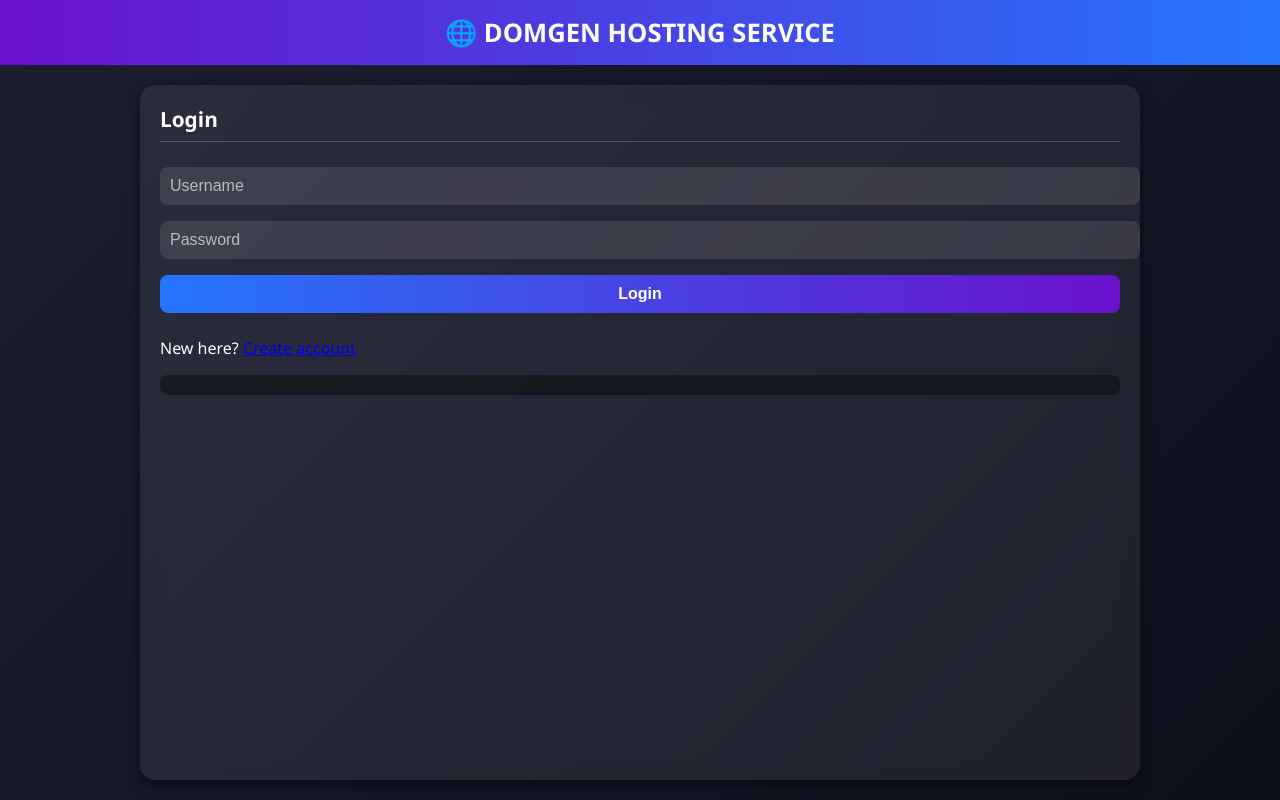
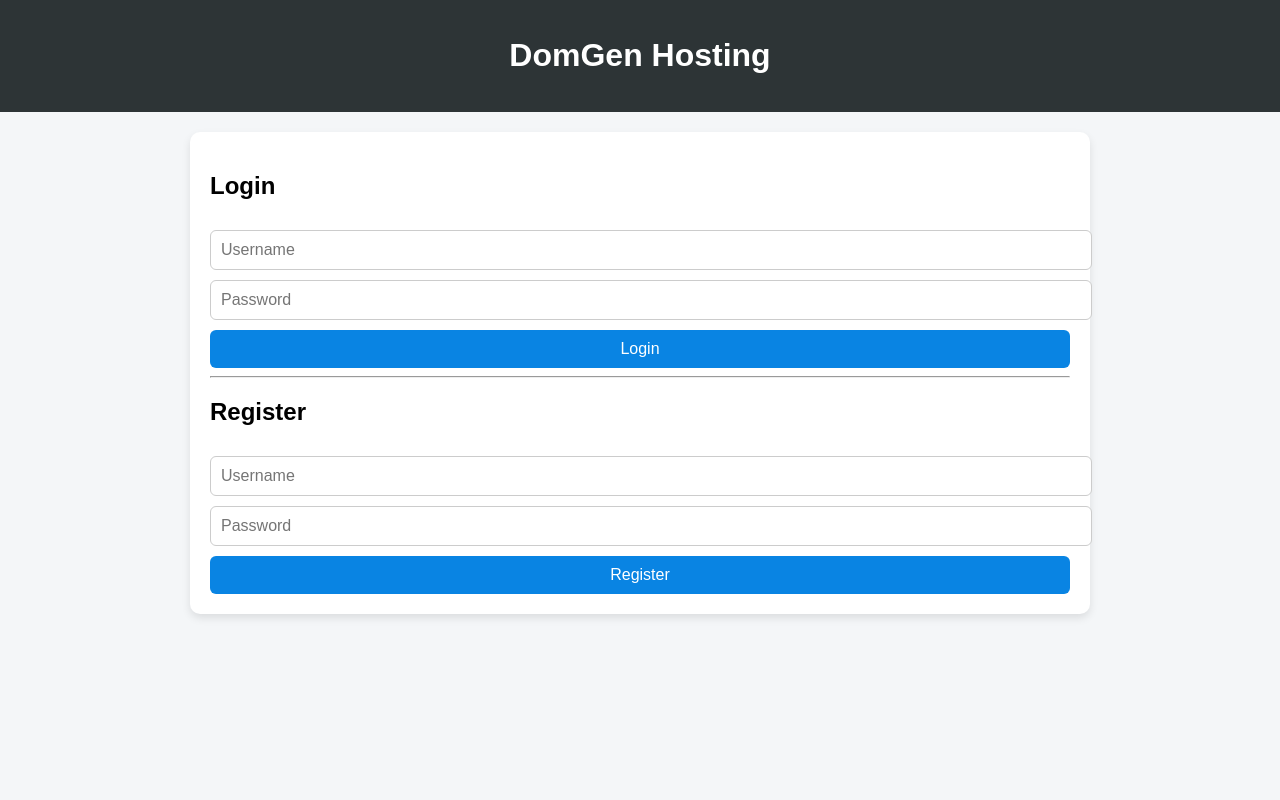
Before and after one commit to supreme-ai-gif/Domgen-HOSTING-, a Flask app: page / in a window 1280 px wide. Run offline with Flask 3, Linux system fonts and the light colour scheme.

Commit message:
Update index.html

```diff
--- a/templates/index.html
+++ b/templates/index.html
@@ -3,209 +3,295 @@
 <head>
   <meta charset="UTF-8">
   <meta name="viewport" content="width=device-width, initial-scale=1.0">
-  <title>DOMGEN Hosting</title>
+  <title>DomGen Hosting</title>
   <style>
     body {
-      margin: 0; font-family: "Segoe UI", Roboto, sans-serif;
-      background: linear-gradient(135deg, #1d1e30, #0d0f1b); color: #fff;
-      min-height: 100vh; display: flex; flex-direction: column;
+      font-family: Arial, sans-serif;
+      margin: 0;
+      padding: 0;
+      background: #f4f6f8;
     }
     header {
-      background: linear-gradient(90deg, #6a11cb, #2575fc);
-      padding: 15px; text-align: center; position: sticky; top: 0; z-index: 1000;
+      background: #2d3436;
+      color: white;
+      text-align: center;
+      padding: 1rem;
     }
-    header h1 { margin: 0; font-size: 1.6em; }
-    main { flex: 1; display: flex; justify-content: center; padding: 20px; }
-    .container { width: 100%; max-width: 1000px; display: grid; gap: 20px; }
+    .container {
+      max-width: 900px;
+      margin: auto;
+      padding: 20px;
+    }
     .card {
-      background: rgba(255,255,255,0.07); border-radius: 15px;
-      padding: 20px; box-shadow: 0 4px 12px rgba(0,0,0,0.5); backdrop-filter: blur(10px);
+      background: white;
+      padding: 20px;
+      margin-bottom: 20px;
+      border-radius: 10px;
+      box-shadow: 0 4px 8px rgba(0,0,0,0.1);
     }
-    .card h2 { margin-top: 0; font-size: 1.3em; border-bottom: 1px solid rgba(255,255,255,0.2); padding-bottom: 8px; }
-    input, button { width: 100%; padding: 10px; margin: 8px 0;
-      border-radius: 8px; border: none; outline: none; font-size: 1em; }
-    input { background: rgba(255,255,255,0.1); color: #fff; }
-    input::placeholder { color: #bbb; }
-    button { background: linear-gradient(90deg, #2575fc, #6a11cb);
-      color: #fff; font-weight: bold; cursor: pointer; transition: transform 0.2s ease, opacity 0.2s ease; }
-    button:hover { opacity: 0.9; transform: translateY(-2px); }
-    .btn-logout { background: #e63946; }
-    .btn-whatsapp { background: #25d366; text-align: center; text-decoration: none;
-      display: inline-block; padding: 10px; border-radius: 8px; font-weight: bold; }
-    .hidden { display: none; }
-    table { width: 100%; border-collapse: collapse; margin-top: 10px; }
-    th, td { padding: 10px; border-bottom: 1px solid rgba(255,255,255,0.2); text-align: left; }
-    th { background: rgba(255,255,255,0.15); }
-    pre { background: rgba(0,0,0,0.4); padding: 10px; border-radius: 8px;
-      max-height: 150px; overflow-y: auto; white-space: pre-wrap; }
-    @media (min-width: 768px) {
-      .container { grid-template-columns: repeat(2, 1fr); }
-      .container .card:nth-child(1) { grid-column: span 2; }
+    input, button, textarea {
+      width: 100%;
+      padding: 10px;
+      margin-top: 10px;
+      border-radius: 6px;
+      border: 1px solid #ccc;
+      font-size: 16px;
+    }
+    button {
+      background: #0984e3;
+      color: white;
+      border: none;
+      cursor: pointer;
+    }
+    button:hover {
+      background: #74b9ff;
+    }
+    .hidden {
+      display: none;
+    }
+    .flex {
+      display: flex;
+      justify-content: space-between;
+      align-items: center;
+    }
+    .whatsapp-btn {
+      background: #25d366;
+      margin-top: 15px;
+    }
+    .section-title {
+      font-weight: bold;
+      font-size: 18px;
+      margin-bottom: 10px;
+    }
+    table {
+      width: 100%;
+      border-collapse: collapse;
+      margin-top: 10px;
+    }
+    table, th, td {
+      border: 1px solid #ddd;
+      padding: 8px;
+    }
+    th {
+      background: #0984e3;
+      color: white;
     }
   </style>
 </head>
 <body>
-<header><h1>🌐 DOMGEN HOSTING SERVICE</h1></header>
-<main>
+  <header>
+    <h1>DomGen Hosting</h1>
+  </header>
+
   <div class="container">
 
-    <!-- Login -->
-    <section class="card" id="loginSection">
+    <!-- Login / Signup -->
+    <div id="authSection" class="card">
       <h2>Login</h2>
-      <form id="loginForm">
-        <input id="inUser" type="text" placeholder="Username" required>
-        <input id="inPass" type="password" placeholder="Password" required>
-        <button type="submit">Login</button>
-        <p>New here? <a href="#" onclick="showCreate()">Create account</a></p>
-      </form>
-      <pre id="authMsg"></pre>
-    </section>
-
-    <!-- Create Account -->
-    <section class="card hidden" id="createSection">
-      <h2>Create Account</h2>
-      <form id="createForm">
-        <input id="newUser" type="text" placeholder="Username" required>
-        <input id="newPass" type="password" placeholder="Password" required>
-        <button type="submit">Create</button>
-        <p>Already have account? <a href="#" onclick="showLogin()">Login</a></p>
-      </form>
-      <pre id="createMsg"></pre>
-    </section>
+      <input type="text" id="login_username" placeholder="Username">
+      <input type="password" id="login_password" placeholder="Password">
+      <button onclick="login()">Login</button>
+      <hr>
+      <h2>Register</h2>
+      <input type="text" id="register_username" placeholder="Username">
+      <input type="password" id="register_password" placeholder="Password">
+      <button onclick="register()">Register</button>
+    </div>
 
     <!-- User Dashboard -->
-    <section class="card hidden" id="userDashboard">
-      <h2>User Dashboard</h2>
-      <p>Welcome, <strong id="userLabel"></strong> | Uses left: <span id="usesLeft">0</span></p>
-      <input id="siteName" placeholder="Site name">
-      <input id="siteFile" type="file" accept=".zip">
-      <button onclick="uploadSite()">Upload</button>
-      <pre id="uploadResult"></pre>
-      <a id="contactBtn" class="btn-whatsapp hidden" href="https://chat.whatsapp.com/KA28UYJhcCiHneYVHxcCdk" target="_blank">💬 Contact Admin</a>
-      <button class="btn-logout" onclick="logout()">Logout</button>
-    </section>
+    <div id="userDashboard" class="card hidden">
+      <h2>Welcome, <span id="usernameLabel"></span></h2>
+      <p>Remaining Uses: <span id="remainingUses">0</span></p>
 
-    <!-- User Sites -->
-    <section class="card hidden" id="sitesSection">
-      <h2>Your Sites</h2>
-      <button onclick="listSites()">Refresh</button>
-      <table id="sitesTable"><thead><tr><th>Site</th><th>Files</th><th>Link</th><th>Action</th></tr></thead><tbody></tbody></table>
-    </section>
+      <div class="section">
+        <div class="section-title">Host New Site</div>
+        <textarea id="siteContent" placeholder="Write your HTML content here..."></textarea>
+        <input type="text" id="siteName" placeholder="Site Name (e.g., mysite)">
+        <button onclick="hostSite()">Host</button>
+      </div>
 
-    <!-- Redeem -->
-    <section class="card hidden" id="redeemSection">
-      <h2>Redeem Code</h2>
-      <input id="redeemInput" placeholder="Enter redeem code">
-      <button onclick="redeem()">Redeem</button>
-      <pre id="redeemResult"></pre>
-    </section>
+      <div class="section">
+        <div class="section-title">Your Hosted Sites</div>
+        <ul id="hostedSitesList"></ul>
+      </div>
+
+      <div class="section">
+        <div class="section-title">Redeem Code</div>
+        <input type="text" id="redeemCode" placeholder="Enter redeem code">
+        <button onclick="redeemCode()">Redeem</button>
+      </div>
+
+      <button class="whatsapp-btn" onclick="window.open('https://chat.whatsapp.com/KA28UYJhcCiHneYVHxcCdk')">
+        Contact Admin on WhatsApp
+      </button>
+    </div>
 
     <!-- Admin Dashboard -->
-    <section class="card hidden" id="adminDashboard">
+    <div id="adminDashboard" class="card hidden">
       <h2>Admin Dashboard</h2>
-      <input id="adminSiteName" placeholder="Site name">
-      <input id="adminSiteFile" type="file" accept=".zip">
-      <button onclick="adminUpload()">Upload Site</button>
-      <pre id="adminUploadResult"></pre>
-    </section>
 
-    <!-- Codes -->
-    <section class="card hidden" id="adminCodes">
-      <h2>Redeem Codes</h2>
-      <input id="genSlots" type="number" placeholder="Slots" value="5">
-      <input id="genUses" type="number" placeholder="Uses" value="1">
-      <button onclick="generateCode()">Generate Code</button>
-      <pre id="genResult"></pre>
-      <table id="codesTable"><thead><tr><th>Code</th><th>Slots</th><th>Remaining Uses</th><th>Used By</th></tr></thead><tbody></tbody></table>
-    </section>
+      <div class="section">
+        <div class="section-title">Generate Redeem Code</div>
+        <input type="text" id="codeUses" placeholder="Number of uses for this code">
+        <button onclick="generateCode()">Generate Code</button>
+        <ul id="generatedCodes"></ul>
+      </div>
 
-    <!-- Users -->
-    <section class="card hidden" id="adminUsers">
-      <h2>All Users</h2>
-      <table id="usersTable"><thead><tr><th>Username</th><th>Uses Left</th></tr></thead><tbody></tbody></table>
-    </section>
+      <div class="section">
+        <div class="section-title">Active Redeem Codes</div>
+        <table>
+          <thead>
+            <tr>
+              <th>Code</th>
+              <th>Uses Left</th>
+              <th>Redeemed By</th>
+            </tr>
+          </thead>
+          <tbody id="activeCodesTable"></tbody>
+        </table>
+      </div>
 
+      <div class="section">
+        <div class="section-title">All Users</div>
+        <table>
+          <thead>
+            <tr>
+              <th>Username</th>
+              <th>Remaining Uses</th>
+              <th>Hosted Sites</th>
+            </tr>
+          </thead>
+          <tbody id="allUsersTable"></tbody>
+        </table>
+      </div>
+    </div>
   </div>
-</main>
 
-<script>
-  const API_BASE = "https://domgen-hosting.onrender.com"; // change to your Render backend link
+  <script>
+    const API = ""; // leave empty if frontend served from Flask; or set full URL if separate
 
-  function showCreate(){ loginSection.classList.add("hidden"); createSection.classList.remove("hidden"); }
-  function showLogin(){ createSection.classList.add("hidden"); loginSection.classList.remove("hidden"); }
+    async function login() {
+      const username = document.getElementById("login_username").value;
+      const password = document.getElementById("login_password").value;
+      const res = await fetch(`${API}/login_user`, {
+        method: "POST",
+        headers: {"Content-Type": "application/json"},
+        body: JSON.stringify({username, password})
+      });
+      const data = await res.json();
+      if (data.success) {
+        localStorage.setItem("username", username);
+        localStorage.setItem("is_admin", data.is_admin);
+        if (data.is_admin) {
+          showAdminDashboard();
+        } else {
+          showUserDashboard();
+        }
+      } else {
+        alert(data.message);
+      }
+    }
 
-  // Login
-  document.getElementById("loginForm").addEventListener("submit", async (e) => {
-    e.preventDefault();
-    let username = inUser.value, password = inPass.value;
-    let res = await fetch(`${API_BASE}/api/login`, {
-      method: "POST", headers: { "Content-Type": "application/json" },
-      body: JSON.stringify({ username, password })
-    });
-    let data = await res.json();
-    authMsg.textContent = data.message || JSON.stringify(data);
-    if (res.ok) { localStorage.setItem("user", JSON.stringify(data)); location.reload(); }
-  });
+    async function register() {
+      const username = document.getElementById("register_username").value;
+      const password = document.getElementById("register_password").value;
+      const res = await fetch(`${API}/register_user`, {
+        method: "POST",
+        headers: {"Content-Type": "application/json"},
+        body: JSON.stringify({username, password})
+      });
+      const data = await res.json();
+      alert(data.message);
+    }
 
-  // Create account
-  document.getElementById("createForm").addEventListener("submit", async (e) => {
-    e.preventDefault();
-    let username = newUser.value, password = newPass.value;
-    let res = await fetch(`${API_BASE}/api/create`, {
-      method: "POST", headers: { "Content-Type": "application/json" },
-      body: JSON.stringify({ username, password })
-    });
-    let data = await res.json();
-    createMsg.textContent = data.message || JSON.stringify(data);
-  });
+    async function hostSite() {
+      const content = document.getElementById("siteContent").value;
+      const siteName = document.getElementById("siteName").value;
+      const username = localStorage.getItem("username");
+      const res = await fetch(`${API}/host_site`, {
+        method: "POST",
+        headers: {"Content-Type": "application/json"},
+        body: JSON.stringify({username, site_name: siteName, content})
+      });
+      const data = await res.json();
+      alert(data.message);
+      showUserDashboard();
+    }
 
-  function logout(){ localStorage.removeItem("user"); location.reload(); }
+    async function redeemCode() {
+      const code = document.getElementById("redeemCode").value;
+      const username = localStorage.getItem("username");
+      const res = await fetch(`${API}/redeem_code`, {
+        method: "POST",
+        headers: {"Content-Type": "application/json"},
+        body: JSON.stringify({username, code})
+      });
+      const data = await res.json();
+      alert(data.message);
+      showUserDashboard();
+    }
 
-  async function uploadSite(){
-    let user = JSON.parse(localStorage.getItem("user"));
-    let file = siteFile.files[0]; let fd = new FormData();
-    fd.append("file", file); fd.append("site_name", siteName.value); fd.append("username", user.username);
-    let res = await fetch(`${API_BASE}/api/upload`, { method: "POST", body: fd });
-    uploadResult.textContent = (await res.json()).message;
-  }
+    async function generateCode() {
+      const uses = document.getElementById("codeUses").value;
+      const res = await fetch(`${API}/generate_code`, {
+        method: "POST",
+        headers: {"Content-Type": "application/json"},
+        body: JSON.stringify({uses})
+      });
+      const data = await res.json();
+      if (data.code) {
+        const li = document.createElement("li");
+        li.textContent = `${data.code} (Uses: ${uses})`;
+        document.getElementById("generatedCodes").appendChild(li);
+        showAdminDashboard();
+      }
+    }
 
-  async function listSites(){
-    let user = JSON.parse(localStorage.getItem("user"));
-    let res = await fetch(`${API_BASE}/api/sites?username=${user.username}`);
-    let sites = await res.json(); sitesTable.querySelector("tbody").innerHTML = "";
-    sites.forEach(s => sitesTable.querySelector("tbody").innerHTML += `<tr><td>${s.name}</td><td>${s.files}</td><td><a href="${s.link}" target="_blank">Visit</a></td></tr>`);
-  }
+    async function showUserDashboard() {
+      document.getElementById("authSection").classList.add("hidden");
+      document.getElementById("adminDashboard").classList.add("hidden");
+      document.getElementById("userDashboard").classList.remove("hidden");
 
-  async function redeem(){
-    let user = JSON.parse(localStorage.getItem("user"));
-    let res = await fetch(`${API_BASE}/api/redeem`, {
-      method: "POST", headers: { "Content-Type": "application/json" },
-      body: JSON.stringify({ username: user.username, code: redeemInput.value })
-    });
-    redeemResult.textContent = (await res.json()).message;
-  }
+      const username = localStorage.getItem("username");
+      document.getElementById("usernameLabel").textContent = username;
 
-  async function generateCode(){
-    let res = await fetch(`${API_BASE}/api/admin/generate`, {
-      method: "POST", headers: { "Content-Type": "application/json" },
-      body: JSON.stringify({ slots: genSlots.value, uses: genUses.value })
-    });
-    genResult.textContent = (await res.json()).code;
-  }
+      const res = await fetch(`${API}/get_user/${username}`);
+      const data = await res.json();
+      document.getElementById("remainingUses").textContent = data.remaining_uses;
 
-  // AUTO-DASHBOARD SWITCH
-  window.onload = async () => {
-    let user = JSON.parse(localStorage.getItem("user"));
-    if (!user) return;
-    loginSection.classList.add("hidden"); createSection.classList.add("hidden");
-    if (user.username === "admin") { // Admin
-      adminDashboard.classList.remove("hidden"); adminCodes.classList.remove("hidden"); adminUsers.classList.remove("hidden");
-    } else { // Normal user
-      userDashboard.classList.remove("hidden"); sitesSection.classList.remove("hidden"); redeemSection.classList.remove("hidden");
-      userLabel.textContent = user.username; usesLeft.textContent = user.uses_left || 0;
-      if ((user.uses_left||0) <= 0) contactBtn.classList.remove("hidden");
+      const list = document.getElementById("hostedSitesList");
+      list.innerHTML = "";
+      data.hosted_sites.forEach(site => {
+        const li = document.createElement("li");
+        li.innerHTML = `<a href="/sites/${username}/${site}" target="_blank">${site}</a>`;
+        list.appendChild(li);
+      });
     }
-  }
-</script>
+
+    async function showAdminDashboard() {
+      document.getElementById("authSection").classList.add("hidden");
+      document.getElementById("userDashboard").classList.add("hidden");
+      document.getElementById("adminDashboard").classList.remove("hidden");
+
+      const res = await fetch(`${API}/admin_data`);
+      const data = await res.json();
+
+      const codesTable = document.getElementById("activeCodesTable");
+      codesTable.innerHTML = "";
+      data.codes.forEach(c => {
+        const tr = document.createElement("tr");
+        tr.innerHTML = `<td>${c.code}</td><td>${c.uses_left}</td><td>${c.redeemed_by.join(", ")}</td>`;
+        codesTable.appendChild(tr);
+      });
+
+      const usersTable = document.getElementById("allUsersTable");
+      usersTable.innerHTML = "";
+      data.users.forEach(u => {
+        const tr = document.createElement("tr");
+        tr.innerHTML = `<td>${u.username}</td><td>${u.remaining_uses}</td><td>${u.hosted_sites.join(", ")}</td>`;
+        usersTable.appendChild(tr);
+      });
+    }
+  </script>
 </body>
 </html>
```
